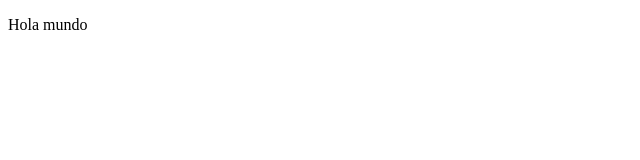
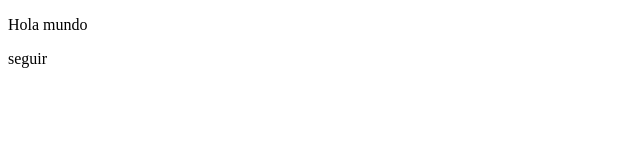
Before and after one commit to Faroca20/Faroca20.github.io, a plain HTML site: page index.html in a window 1280 px wide. Shown: the full height of the page, 0-640 px from the left. Drawn offline with Linux system fonts and the light colour scheme.

Commit message:
Se sube el nuevo mensaje

```diff
--- a/index.html
+++ b/index.html
@@ -8,5 +8,6 @@
 </head>
 <body>
     <p>Hola mundo</p>
+    <p>seguir</p>
 </body>
 </html>
```
